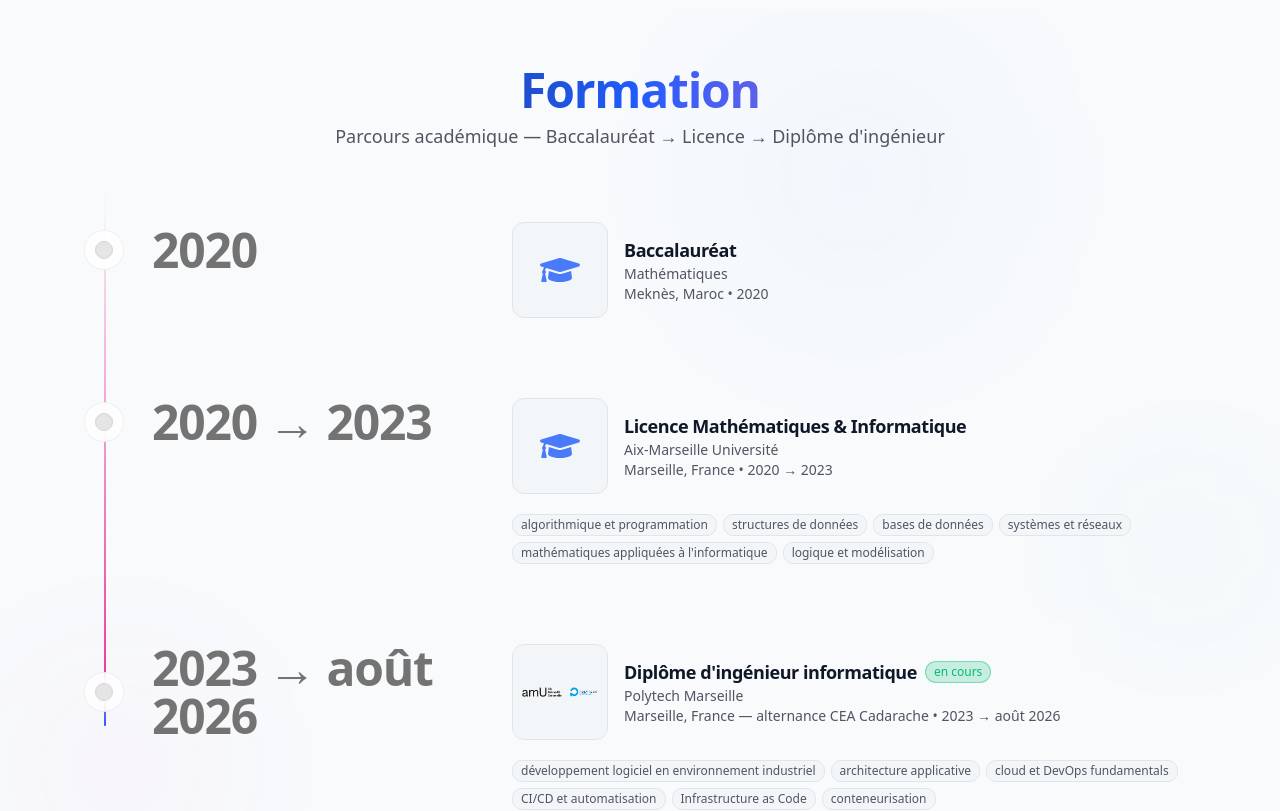
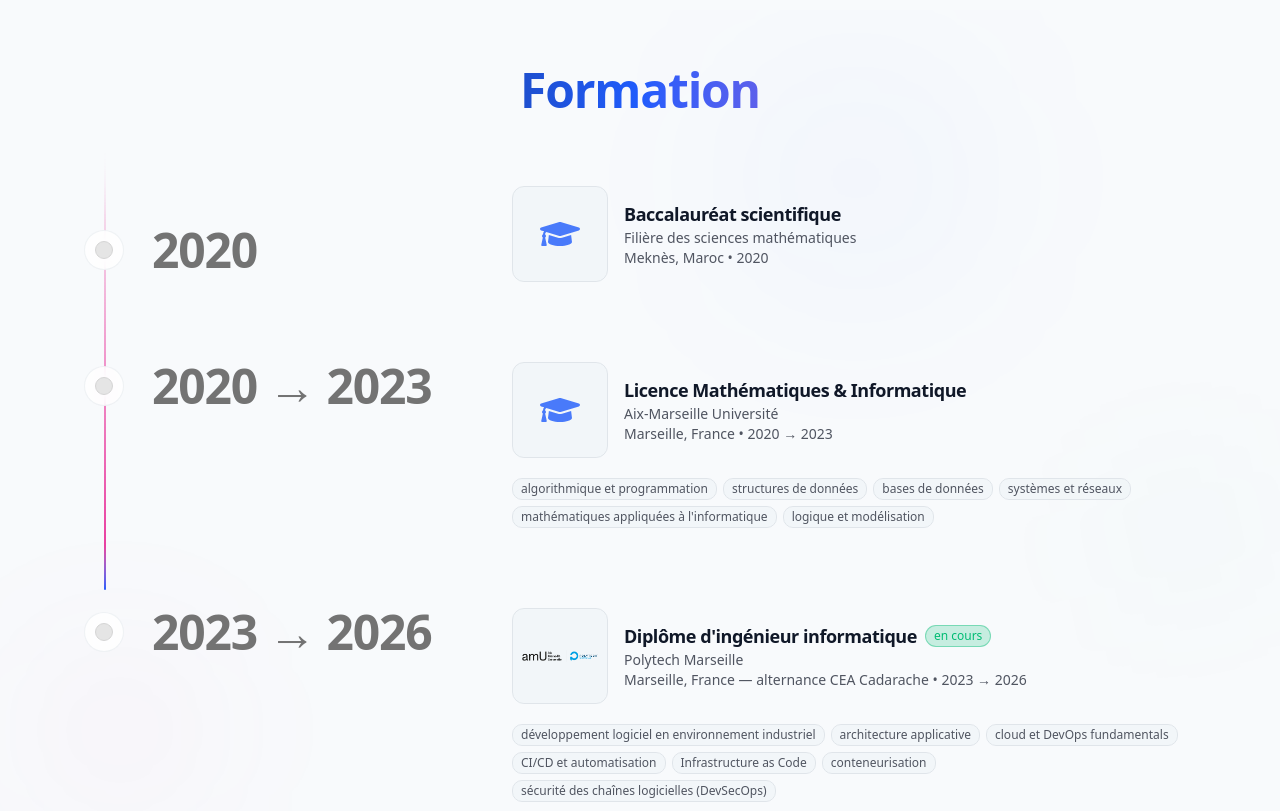
Before and after one commit to Salma2002ba/Portfolio, a Next.js app: page / in a window 1280 px wide. Shown: the part 2140-2951 px from the top of the page. Built offline with nearby package versions, Linux system fonts and the light colour scheme.

Commit message:
compétences techniques

```diff
--- a/src/components/main/About.tsx
+++ b/src/components/main/About.tsx
@@ -15,11 +15,11 @@ import { profile } from '@/data/profile'
 const aboutPoints = [
   {
     icon: FaGraduationCap,
-    text: 'École d’ingénieur informatique — Polytech Marseille',
+    text: 'École d’ingénieur informatique - Polytech Marseille',
   },
   {
     icon: FaIndustry,
-    text: 'Alternance CEA Cadarache — environnement industriel, données & infrastructure',
+    text: 'Alternance CEA Cadarache - environnement industriel, données & infrastructure',
   },
   {
     icon: FaCloud,
@@ -27,11 +27,11 @@ const aboutPoints = [
   },
   {
     icon: FaSearch,
-    text: 'Recherche DevSecOps — Université de Montréal',
+    text: 'Stage de recherche DevSecOps - Université de Montréal',
   },
   {
     icon: FaRocket,
-    text: 'Objectif : Ingénieure Cloud / DevOps en sortie d’études',
+    text: 'Objectif : Ingénieure DevOps/Cloud en sortie d’études',
   },
 ]
 
--- a/src/components/main/Education.tsx
+++ b/src/components/main/Education.tsx
@@ -99,9 +99,6 @@ export default function Education() {
           >
             Formation
           </h2>
-          <p className="text-lg text-muted-foreground max-w-2xl mx-auto">
-            Parcours académique — Baccalauréat → Licence → Diplôme d&apos;ingénieur
-          </p>
         </motion.div>
 
         <motion.div
--- a/src/data/profile.ts
+++ b/src/data/profile.ts
@@ -81,7 +81,6 @@ export interface ProfileData {
     /** PDF path in public folder (e.g. /resume.pdf) */
     filePath: string
     sectionTitle: string
-    sectionDescription: string
     downloadLabel: string
   }
   education: EducationItem[]
@@ -155,14 +154,13 @@ export const profile: ProfileData = {
   resume: {
     filePath: '/resume.pdf',
     sectionTitle: 'Mon CV',
-    sectionDescription: 'Parcours et compétences en ingénierie Cloud, DevOps et Infrastructure as Code.',
     downloadLabel: 'Télécharger le CV',
   },
   education: [
     {
       id: 1,
-      degree: 'Baccalauréat',
-      field: 'Mathématiques',
+      degree: 'Baccalauréat scientifique',
+      field: 'Filière des sciences mathématiques',
       location: 'Meknès, Maroc',
       date: '2020',
     },
@@ -187,7 +185,7 @@ export const profile: ProfileData = {
       degree: 'Diplôme d\'ingénieur informatique',
       school: 'Polytech Marseille',
       location: 'Marseille, France — alternance CEA Cadarache',
-      date: '2023 → août 2026',
+      date: '2023 → 2026',
       logoUrl: '/logos/polytech-marseille.png',
       inProgress: true,
       skills: [
@@ -234,14 +232,56 @@ export const profile: ProfileData = {
       date: 'Oct. 2023 - Aujourd\'hui',
       logoUrl: '/logos/cea.png',
       imageURL: '/globe.svg',
-      description: 'Pilotage du développement et de la modernisation des bases de données, avec un focus sur la pérennité et l\'efficacité. Développement d\'une application WPF en C#/.NET pour la gestion de données, connectée à une base SQLite.',
-      achievements: [
-        'Développement applicatif industriel et modernisation de l\'architecture des bases de données',
-        'Application WPF C#/.NET pour la gestion de données (SQLite)',
-        'Analyse des besoins, proposition d\'améliorations fonctionnelles et techniques',
-        'Automatisation des workflows et refonte de l\'architecture applicative',
+      description: 'Pilotage du développement et de la modernisation d’un système applicatif industriel orienté données. Conception d’une application WPF en C#/.NET 8 connectée à une base SQLite, avec un focus sur la robustesse, la pérennité et l’évolution de l’architecture.',
+
+achievements: [
+  'Conception et développement d’une application industrielle WPF (C#/.NET 8, MVVM) pour la gestion et la traçabilité de données sensibles',
+  'Refonte et modernisation de l’architecture des bases de données (modélisation, intégrité, optimisation, migration vers architecture unifiée)',
+  'Interfaçage matériel avec équipements de mesure (communication série RS-232, acquisition et validation de données en temps réel)',
+  'Analyse fonctionnelle et recueil des besoins auprès d’utilisateurs non techniques, vulgarisation des contraintes techniques',
+  'Résolution de problématiques complexes (diagnostic, investigation technique, lecture et interprétation de documentations industrielles)',
+  'Automatisation de workflows métiers et amélioration continue des processus internes',
+  'Refactoring et amélioration de la maintenabilité du code (architecture, séparation des responsabilités, fiabilité)'
+],
+      tags: [
+        'C#',
+        '.NET 8',
+        'WPF',
+        'XAML',
+        'MVVM',
+        'Entity Framework Core',
+        'LINQ',
+        'SQL',
+        'SQLite',
+        'PostgreSQL',
+        'SGBD',
+        'Modélisation de données',
+        'Architecture logicielle',
+        'Refactoring',
+        'Modernisation applicative',
+
+        'Interfaçage matériel',
+        'Communication série',
+        'RS-232',
+        'SerialPort',
+        'Protocoles de communication',
+        'Acquisition de données',
+        'Instrumentation',
+        'Intégration industrielle',
+
+        'Git',
+        'GitLab',
+        'Documentation technique',
+        'Analyse des besoins',
+        'Relation client',
+        'Vulgarisation technique',
+        'Support utilisateurs',
+        'Amélioration continue',
+
+        'Résolution de problèmes',
+        'Diagnostic',
+        'Investigation technique'
       ],
-      tags: ['C#', '.NET', 'WPF', 'SQLite', 'Données'],
       domain: 'database',
     },
     {
@@ -253,27 +293,89 @@ export const profile: ProfileData = {
       date: 'Mai 2025 - Août 2025',
       logoUrl: '/logos/udem.png',
       imageURL: '/globe.svg',
-      description: 'Recherche en cybersécurité : sécurisation des chaînes d\'approvisionnement logicielles (software supply chains) et diversité logicielle.',
-      achievements: [
-        'DevSecOps : sécurisation des chaînes d\'approvisionnement et des artefacts',
-        'Pipelines CI/CD, gestion des dépendances et intégrité des builds',
-        'Intégration des bonnes pratiques dans des workflows DevSecOps',
+      description: 'Recherche en cybersécurité sur la sécurisation des chaînes d’approvisionnement logicielles via la transformation et la diversification des pipelines de build (software supply chain security).',
+
+achievements: [
+  'Analyse des risques liés aux pipelines CI/CD (attaque type SolarWinds) et étude des mécanismes de compromission des artefacts',
+  'Exploration de la diversité logicielle appliquée aux systèmes Java : comparaison Maven vs Gradle sur projets open source (MyBatis, PDFBox, GraphHopper)',
+  'Migration manuelle de pom.xml vers build.gradle.kts en garantissant l’équivalence fonctionnelle des builds',
+  'Analyse approfondie des artefacts générés : structure JAR, bytecode, métadonnées, SBOM, reproductibilité et vérifiabilité',
+  'Identification et correction des sources de non-déterminisme (timestamps, ordre des fichiers, MANIFEST, targetCompatibility)',
+  'Intégration d’outils d’audit et d’analyse : diffoscope, Syft, Grype, jnorm',
+  'Expérimentation de leviers de diversification : JDK matrix (17/21/25-ea), profils de build, obfuscation, Testcontainers',
+  'Réflexion sur reproductibilité vs vérifiabilité comme mécanismes de sécurisation des pipelines'
+],
+      tags: [
+        'Cybersecurity',
+        'Software Supply Chain Security',
+        'DevSecOps',
+        'Build Pipeline Security',
+        'Software Diversity',
+        'Reproducible Builds',
+        'Build Verifiability',
+
+        'Java',
+        'Maven',
+        'Gradle',
+        'Gradle Kotlin DSL',
+        'CI/CD',
+        'GitHub Actions',
+
+        'SBOM',
+        'Syft',
+        'Grype',
+        'diffoscope',
+        'jnorm',
+
+        'Artifact Analysis',
+        'Bytecode Analysis',
+        'JAR Analysis',
+        'Dependency Management',
+
+        'Testcontainers',
+        'Containerization',
+        'JDK Matrix',
+
+        'Migration Maven to Gradle',
+        'Secure Build Engineering',
+        'Trusting Trust',
+        'Research',
+        'Security Research'
       ],
-      tags: ['DevSecOps', 'Supply Chain', 'CI/CD', 'Cybersécurité'],
       domain: 'security',
     },
   ],
   skills: [
-    { skill_name: 'Docker', Image: '/globe.svg', width: 70, height: 70 },
-    { skill_name: 'Kubernetes', Image: '/helm.svg', width: 70, height: 70 },
-    { skill_name: 'Terraform', Image: '/ansible.svg', width: 80, height: 80 },
-    { skill_name: 'AWS', Image: '/azure.svg', width: 70, height: 70 },
+    // DevOps & Cloud
+    { skill_name: 'Docker', Image: '/docker.svg', width: 70, height: 70 },
+    { skill_name: 'Kubernetes', Image: '/kubernetes.svg', width: 70, height: 70 },
+    { skill_name: 'Helm', Image: '/helm.svg', width: 70, height: 70 },
+    { skill_name: 'Terraform', Image: '/terraform.svg', width: 70, height: 70 },
+    { skill_name: 'AWS', Image: '/aws.svg', width: 70, height: 70 },
+
+    // CI/CD
     { skill_name: 'GitHub Actions', Image: '/githubactions.svg', width: 80, height: 80 },
-    { skill_name: 'GitLab CI', Image: '/githubactions.svg', width: 80, height: 80 },
+    { skill_name: 'GitLab CI', Image: '/gitlab.svg', width: 80, height: 80 },
+    { skill_name: 'CI/CD', Image: '/cicd.svg', width: 80, height: 80 },
+
+    // Systems
     { skill_name: 'Linux', Image: '/linux.svg', width: 70, height: 70 },
     { skill_name: 'Git', Image: '/git.svg', width: 70, height: 70 },
     { skill_name: 'Bash', Image: '/bash.svg', width: 70, height: 70 },
-    { skill_name: 'CI/CD', Image: '/githubactions.svg', width: 80, height: 80 },
+
+    // Software Engineering
+    { skill_name: 'C# / .NET', Image: '/dotnet.svg', width: 70, height: 70 },
+    { skill_name: 'WPF / MVVM', Image: '/wpf.svg', width: 70, height: 70 },
+    { skill_name: 'Entity Framework Core', Image: '/efcore.svg', width: 70, height: 70 },
+    { skill_name: 'SQL & Data Modeling', Image: '/sql.svg', width: 70, height: 70 },
+
+    // Java Build & DevSecOps (ton différenciateur)
+    { skill_name: 'Maven', Image: '/maven.svg', width: 70, height: 70 },
+    { skill_name: 'Gradle', Image: '/gradle.svg', width: 70, height: 70 },
+    { skill_name: 'DevSecOps', Image: '/security.svg', width: 70, height: 70 },
+    { skill_name: 'Software Supply Chain', Image: '/shield.svg', width: 70, height: 70 },
+    { skill_name: 'SBOM (Syft)', Image: '/sbom.svg', width: 70, height: 70 },
+    { skill_name: 'Artifact Analysis', Image: '/jar.svg', width: 70, height: 70 }
   ],
   softSkills: [
     'Travail en équipe',
```
